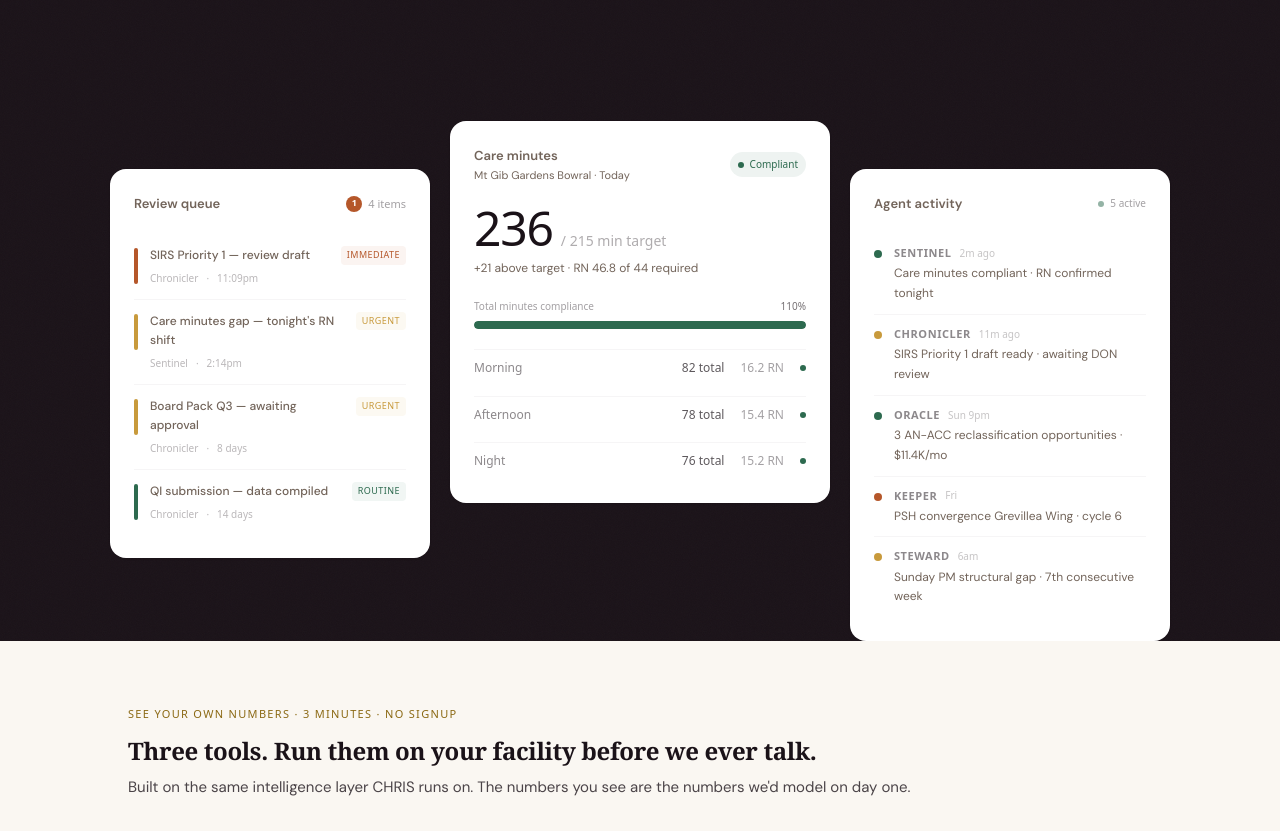
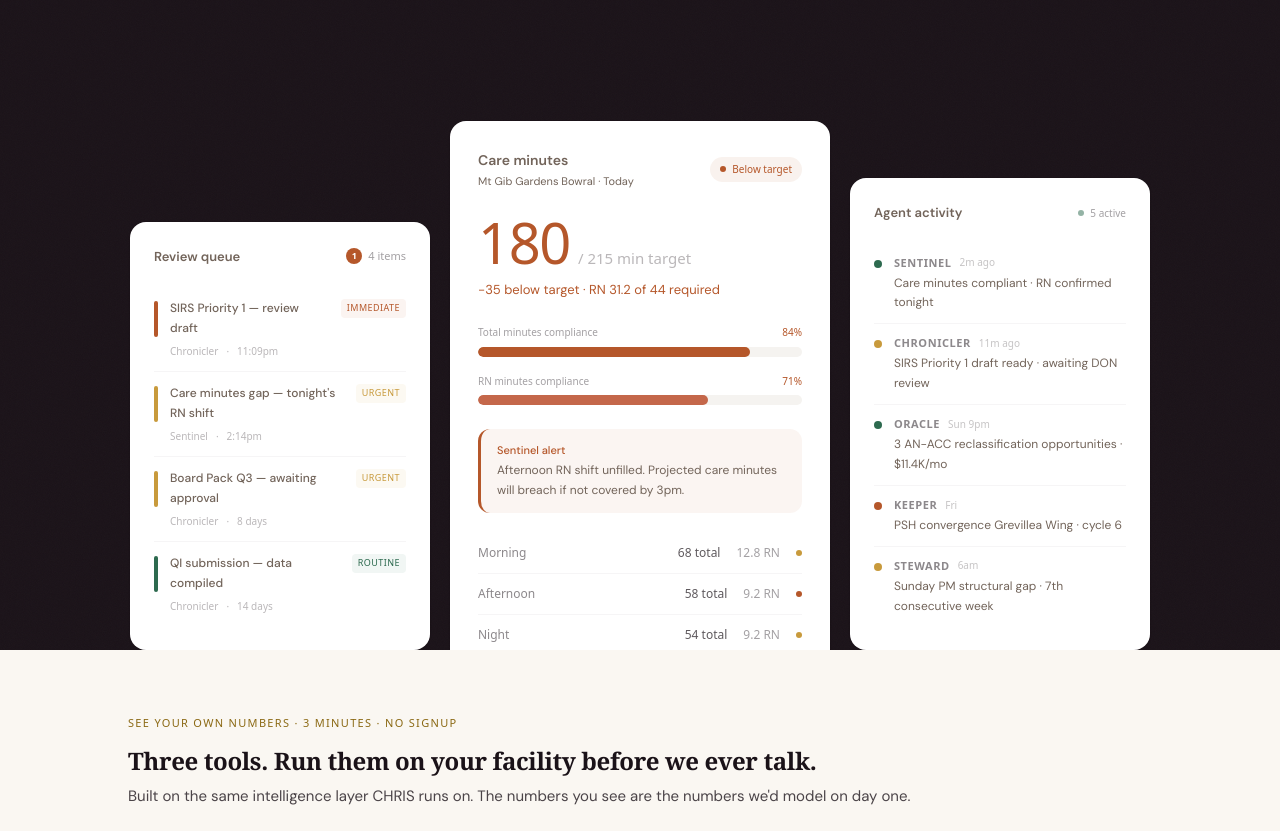
Before and after one commit to campbell-mc/website, a Next.js app in the folder apps/web/: page /v2 in a window 1280 px wide. Shown: the part 580-1411 px from the top of the page. Built offline with nearby package versions, Linux system fonts and the light colour scheme.

Commit message:
V2: Care Minutes at 180 (below target, warm red), centre card larger, symmetric alignment

```diff
--- a/apps/web/app/v2/page.tsx
+++ b/apps/web/app/v2/page.tsx
@@ -134,19 +134,19 @@ function Hero() {
         </div>
       </div>
 
-      {/* Product cards — 3 live UI cards, Care Minutes centre and tallest */}
-      <div className="relative z-10 max-w-[1100px] mx-auto px-6 lg:px-8 mt-10 lg:mt-16">
-        <div className="flex flex-col lg:flex-row items-start justify-center gap-5">
-          {/* Left — Review Queue (shorter, pushed down) */}
-          <div className="w-full lg:w-[320px] lg:mt-12 shrink-0">
+      {/* Product cards — 3 live UI cards, symmetric, Care Minutes centre + tallest */}
+      <div className="relative z-10 max-w-[1060px] mx-auto px-6 lg:px-8 mt-10 lg:mt-16">
+        <div className="flex flex-col lg:flex-row items-center lg:items-end justify-center gap-5">
+          {/* Left — Review Queue (same width, aligned to bottom) */}
+          <div className="w-full lg:w-[300px] shrink-0">
             <ReviewQueueCard />
           </div>
-          {/* Centre — Care Minutes (tallest, hero) */}
-          <div className="w-full lg:w-[380px] shrink-0">
+          {/* Centre — Care Minutes (wider + taller, rises above sides) */}
+          <div className="w-full lg:w-[380px] lg:-mb-8 shrink-0">
             <CareMinutesCard />
           </div>
-          {/* Right — Agent Activity (shorter, pushed down) */}
-          <div className="w-full lg:w-[320px] lg:mt-12 shrink-0">
+          {/* Right — Agent Activity (same width as left, aligned to bottom) */}
+          <div className="w-full lg:w-[300px] shrink-0">
             <AgentActivityCard />
           </div>
         </div>
--- a/apps/web/components/marketing/cards/CareMinutesCard.tsx
+++ b/apps/web/components/marketing/cards/CareMinutesCard.tsx
@@ -2,7 +2,7 @@
 
 import { useEffect, useState } from "react";
 
-function AnimNumber({ target, suffix = "", prefix = "", duration = 2000 }: { target: number; suffix?: string; prefix?: string; duration?: number }) {
+function AnimNumber({ target, duration = 2000 }: { target: number; duration?: number }) {
   const [value, setValue] = useState(0);
   const [started, setStarted] = useState(false);
 
@@ -24,59 +24,76 @@ function AnimNumber({ target, suffix = "", prefix = "", duration = 2000 }: { tar
     requestAnimationFrame(step);
   }, [started, target, duration]);
 
-  return <>{prefix}{value}{suffix}</>;
+  return <>{value}</>;
 }
 
 export function CareMinutesCard() {
   return (
-    <div className="bg-white rounded-2xl p-6 w-full" style={{ boxShadow: "0 1px 3px rgba(0,0,0,0.04), 0 0 0 1px rgba(0,0,0,0.03)" }}>
+    <div className="bg-white rounded-2xl p-7 w-full" style={{ boxShadow: "0 1px 3px rgba(0,0,0,0.04), 0 0 0 1px rgba(0,0,0,0.03)" }}>
       {/* Header */}
-      <div className="flex items-center justify-between mb-5">
+      <div className="flex items-center justify-between mb-6">
         <div>
-          <p className="text-[13px] font-semibold text-[#1a1218]">Care minutes</p>
+          <p className="text-[14px] font-semibold text-[#1a1218]">Care minutes</p>
           <p className="text-[11px] text-[#1a1218]/40">Mt Gib Gardens Bowral · Today</p>
         </div>
-        <div className="flex items-center gap-1.5 px-2 py-1 rounded-full" style={{ backgroundColor: "rgba(45,106,79,0.08)" }}>
-          <span className="w-1.5 h-1.5 rounded-full bg-[#2d6a4f]" />
-          <span className="text-[10px] font-medium text-[#2d6a4f]">Compliant</span>
+        <div className="flex items-center gap-1.5 px-2.5 py-1 rounded-full" style={{ backgroundColor: "rgba(181,87,42,0.08)" }}>
+          <span className="w-1.5 h-1.5 rounded-full" style={{ backgroundColor: "#b5572a" }} />
+          <span className="text-[10px] font-medium" style={{ color: "#b5572a" }}>Below target</span>
         </div>
       </div>
 
       {/* Big number */}
-      <div className="mb-5">
+      <div className="mb-6">
         <div className="flex items-baseline gap-2">
-          <span className="text-[48px] font-light tracking-tight leading-none text-[#1a1218]">
-            <AnimNumber target={236} />
+          <span className="text-[56px] font-light tracking-tight leading-none" style={{ color: "#b5572a" }}>
+            <AnimNumber target={180} />
           </span>
-          <span className="text-[14px] text-[#1a1218]/35">/ 215 min target</span>
+          <span className="text-[15px] text-[#1a1218]/30">/ 215 min target</span>
         </div>
-        <p className="text-[12px] text-[#2d6a4f] mt-1.5">+21 above target · RN 46.8 of 44 required</p>
+        <p className="text-[13px] mt-2" style={{ color: "#b5572a" }}>−35 below target · RN 31.2 of 44 required</p>
       </div>
 
-      {/* Progress bar */}
-      <div className="mb-5">
+      {/* Total progress bar */}
+      <div className="mb-4">
         <div className="flex justify-between text-[10px] text-[#1a1218]/40 mb-1.5">
           <span>Total minutes compliance</span>
-          <span className="font-medium text-[#1a1218]/60">110%</span>
+          <span className="font-medium" style={{ color: "#b5572a" }}>84%</span>
         </div>
-        <div className="h-2 bg-[#f5f3f0] rounded-full overflow-hidden">
-          <div className="h-full rounded-full bg-[#2d6a4f] transition-all duration-[2000ms] ease-out" style={{ width: "100%" }} />
+        <div className="h-2.5 bg-[#f5f3f0] rounded-full overflow-hidden">
+          <div className="h-full rounded-full transition-all duration-[2000ms] ease-out" style={{ width: "84%", backgroundColor: "#b5572a" }} />
         </div>
       </div>
 
+      {/* RN progress bar */}
+      <div className="mb-6">
+        <div className="flex justify-between text-[10px] text-[#1a1218]/40 mb-1.5">
+          <span>RN minutes compliance</span>
+          <span className="font-medium" style={{ color: "#b5572a" }}>71%</span>
+        </div>
+        <div className="h-2.5 bg-[#f5f3f0] rounded-full overflow-hidden">
+          <div className="h-full rounded-full transition-all duration-[2000ms] ease-out" style={{ width: "71%", backgroundColor: "#c4674a" }} />
+        </div>
+      </div>
+
+      {/* CHRIS alert */}
+      <div className="rounded-xl px-4 py-3 mb-5" style={{ backgroundColor: "rgba(181,87,42,0.06)", borderLeft: "3px solid #b5572a" }}>
+        <p className="text-[11px] font-medium mb-0.5" style={{ color: "#b5572a" }}>Sentinel alert</p>
+        <p className="text-[12px] text-[#1a1218]/60 leading-relaxed">Afternoon RN shift unfilled. Projected care minutes will breach if not covered by 3pm.</p>
+      </div>
+
       {/* Shift breakdown */}
-      <div className="space-y-2.5">
+      <div className="space-y-0">
         {[
-          { shift: "Morning", total: "82", rn: "16.2", status: "ok" },
-          { shift: "Afternoon", total: "78", rn: "15.4", status: "ok" },
-          { shift: "Night", total: "76", rn: "15.2", status: "ok" },
-        ].map((s) => (
-          <div key={s.shift} className="flex items-center justify-between py-2 border-t" style={{ borderColor: "rgba(26,18,24,0.04)" }}>
+          { shift: "Morning", total: "68", rn: "12.8", status: "warn" },
+          { shift: "Afternoon", total: "58", rn: "9.2", status: "bad" },
+          { shift: "Night", total: "54", rn: "9.2", status: "warn" },
+        ].map((s, i) => (
+          <div key={s.shift} className="flex items-center justify-between py-2.5" style={{ borderTop: i > 0 ? "1px solid rgba(26,18,24,0.04)" : "none" }}>
             <span className="text-[12px] text-[#1a1218]/50">{s.shift}</span>
             <div className="flex items-center gap-4">
               <span className="text-[12px] font-medium text-[#1a1218]/70">{s.total} total</span>
               <span className="text-[12px] text-[#1a1218]/40">{s.rn} RN</span>
-              <span className="w-1.5 h-1.5 rounded-full bg-[#2d6a4f]" />
+              <span className="w-1.5 h-1.5 rounded-full" style={{ backgroundColor: s.status === "bad" ? "#b5572a" : "#c89a3c" }} />
             </div>
           </div>
         ))}
```
